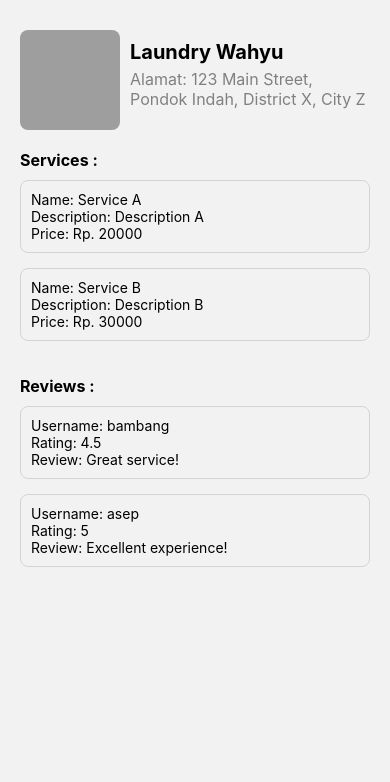
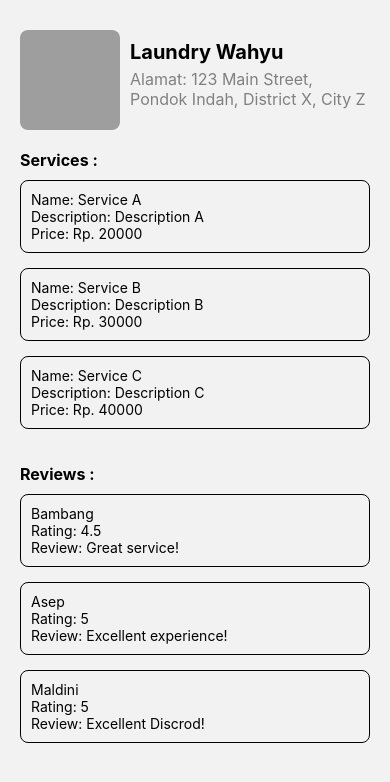
Before and after one commit to Final-Project-MyLaundry/frontend, a React Native app in the folder UserApp/: screen /DetailOutletScreen in a window 390 px wide. Shown: the top 782 px of the page. Built offline with nearby package versions, Linux system fonts and the light colour scheme; grey boxes are pictures that could not be loaded.

Commit message:
edit layouting detail outlet

```diff
--- a/UserApp/package.json
+++ b/UserApp/package.json
@@ -18,7 +18,9 @@
     "react": "18.2.0",
     "react-native": "0.72.6",
     "react-native-vector-icons": "^10.0.3",
-    "expo-secure-store": "~12.3.1"
+    "expo-secure-store": "~12.3.1",
+    "react-native-reanimated": "~3.3.0",
+    "react-native-gesture-handler": "~2.12.0"
   },
   "devDependencies": {
     "@babel/core": "^7.20.0"
--- a/UserApp/src/components/CardOutlet.js
+++ b/UserApp/src/components/CardOutlet.js
@@ -19,7 +19,7 @@ const OutletCard = () => {
                 </View>
                 <View style={styles.textContainer}>
                     <Text style={styles.outletName}>Laundry wahyu</Text>
-                    <Text style={styles.outletAddress}>Jl. Tanah Kusir</Text>
+                    <Text style={styles.outletAddress}>123 Main Street</Text>
                 </View>
             </View>
         </TouchableOpacity>
--- a/UserApp/src/components/DetailOutlet.js
+++ b/UserApp/src/components/DetailOutlet.js
@@ -5,8 +5,8 @@ export default function DetailOutlet() {
 
     const data = {
         _id: "65a8eb61cbca81fd2982c110",
-        name: "wahyu ragil",
-        email: "wahyu@gmail.com",
+        name: "james",
+        email: "james@gmail.com",
         password: "$2a$10$YwQOHyWZg/5OJsYRK7JtQejTvncBUDN0Tx8lmQqkbRUO//CzqyQku",
         address: {
             street: "Jln Tanah Kusir 4",
@@ -38,20 +38,31 @@ export default function DetailOutlet() {
                         name: "Service B",
                         "description": "Description B",
                         price: 30000
+                    },
+                    {
+                        name: "Service C",
+                        "description": "Description C",
+                        price: 40000
                     }
                 ],
                 reviews: [
                     {
                         "userId": 1,
-                        "username": "bambang",
+                        "username": "Bambang",
                         "rating": 4.5,
                         "review": "Great service!"
                     },
                     {
                         "userId": 2,
-                        "username": "asep",
+                        "username": "Asep",
                         "rating": 5,
                         "review": "Excellent experience!"
+                    },
+                    {
+                        "userId": 3,
+                        "username": "Maldini",
+                        "rating": 5,
+                        "review": "Excellent Discrod!"
                     }
                 ],
                 userId: "65a8eb61cbca81fd2982c110",
@@ -65,44 +76,65 @@ export default function DetailOutlet() {
 
     const navigation = useNavigation()
 
+    const renderService = ({ item }) => (
+        <View style={styles.serviceContainer}>
+            <Text>Name: {item.name}</Text>
+            <Text>Description: {item.description}</Text>
+            <Text>Price: Rp. {item.price}</Text>
+        </View>
+    );
+
+    const renderReview = ({ item }) => (
+        <View style={styles.reviewContainer}>
+            <Text>{item.username}</Text>
+            <Text>Rating: {item.rating}</Text>
+            <Text>Review: {item.review}</Text>
+        </View>
+    );
+
     return (
         <SafeAreaView style={styles.container}>
             <View style={styles.container}>
                 <View style={styles.content}>
                     <Image
-                        source={{ uri: data.outlets[0].image }} // Use the outlet's image URL
+                        source={{ uri: data.outlets[0].image }}
                         style={styles.outletImage}
                     />
-
                     <View style={styles.textContent}>
                         <Text style={styles.outletName}>{data.outlets[0].name}</Text>
                         <Text style={styles.outletAddress}>
-                            Alamat: {data.outlets[0].address.street}, {data.outlets[0].address.village},{' '}
+                            Alamat: {data.outlets[0].address.street},{' '}
+                            {data.outlets[0].address.village},{' '}
                             {data.outlets[0].address.district}, {data.outlets[0].address.city}
                         </Text>
                     </View>
                 </View>
 
                 <Text style={styles.sectionTitle}>Services :</Text>
-                {data.outlets[0].services.map((service) => (
-                    <View key={service.name} style={styles.serviceContainer}>
-                        <Text>Name: {service.name}</Text>
-                        <Text>Description: {service.description}</Text>
-                        <Text>Price: Rp. {service.price}</Text>
-                    </View>
-                ))}
+                <View>
+                    <FlatList
+                        data={data.outlets[0].services}
+                        renderItem={renderService}
+                        keyExtractor={(item) => item.name}
+                        initialNumToRender={3}
+                        maxToRenderPerBatch={3}
+                        windowSize={3}
+                    />
+                </View>
 
                 <Text style={styles.sectionTitle}>Reviews :</Text>
-                {data.outlets[0].reviews.map((review) => (
-                    <View key={review.userId} style={styles.reviewContainer}>
-                        <Text>Username: {review.username}</Text>
-                        <Text>Rating: {review.rating}</Text>
-                        <Text>Review: {review.review}</Text>
-                    </View>
-                ))}
+                <FlatList
+                    data={data.outlets[0].reviews}
+                    renderItem={renderReview}
+                    keyExtractor={(item) => item.userId.toString()}
+                    initialNumToRender={3}
+                    maxToRenderPerBatch={3}
+                    windowSize={3}
+                />
             </View>
         </SafeAreaView>
     );
+
 }
 
 const styles = StyleSheet.create({
@@ -142,21 +174,21 @@ const styles = StyleSheet.create({
         marginBottom: 15,
         padding: 10,
         borderWidth: 1,
-        borderColor: '#D4D4D4',
+        borderColor: 'black',
         borderRadius: 8,
     },
     serviceContainer: {
         marginBottom: 15,
         padding: 10,
         borderWidth: 1,
-        borderColor: '#D4D4D4',
+        borderColor: 'black',
         borderRadius: 8,
     },
     reviewContainer: {
         marginBottom: 15,
         padding: 10,
         borderWidth: 1,
-        borderColor: '#D4D4D4',
+        borderColor: 'black',
         borderRadius: 8,
-    },
+    }
 });
--- a/UserApp/src/components/Home.js
+++ b/UserApp/src/components/Home.js
@@ -32,6 +32,9 @@ const HomeForm = () => {
                 </View>
 
                 {/* Card Layanan Kecil */}
+                <Text style={[styles.smallCardTitle, { color: 'black', marginTop: 8, marginBottom: 10, textAlign: 'left', width: '100%' }]}>
+                    Daftar Layanan
+                </Text>
                 <View style={styles.smallCardContainer}>
                     <TouchableOpacity style={styles.smallCard}>
                         <View style={styles.cardContent}>
```
Also changed, not shown: 1 other file (tests, documents, lock files or other folders).
